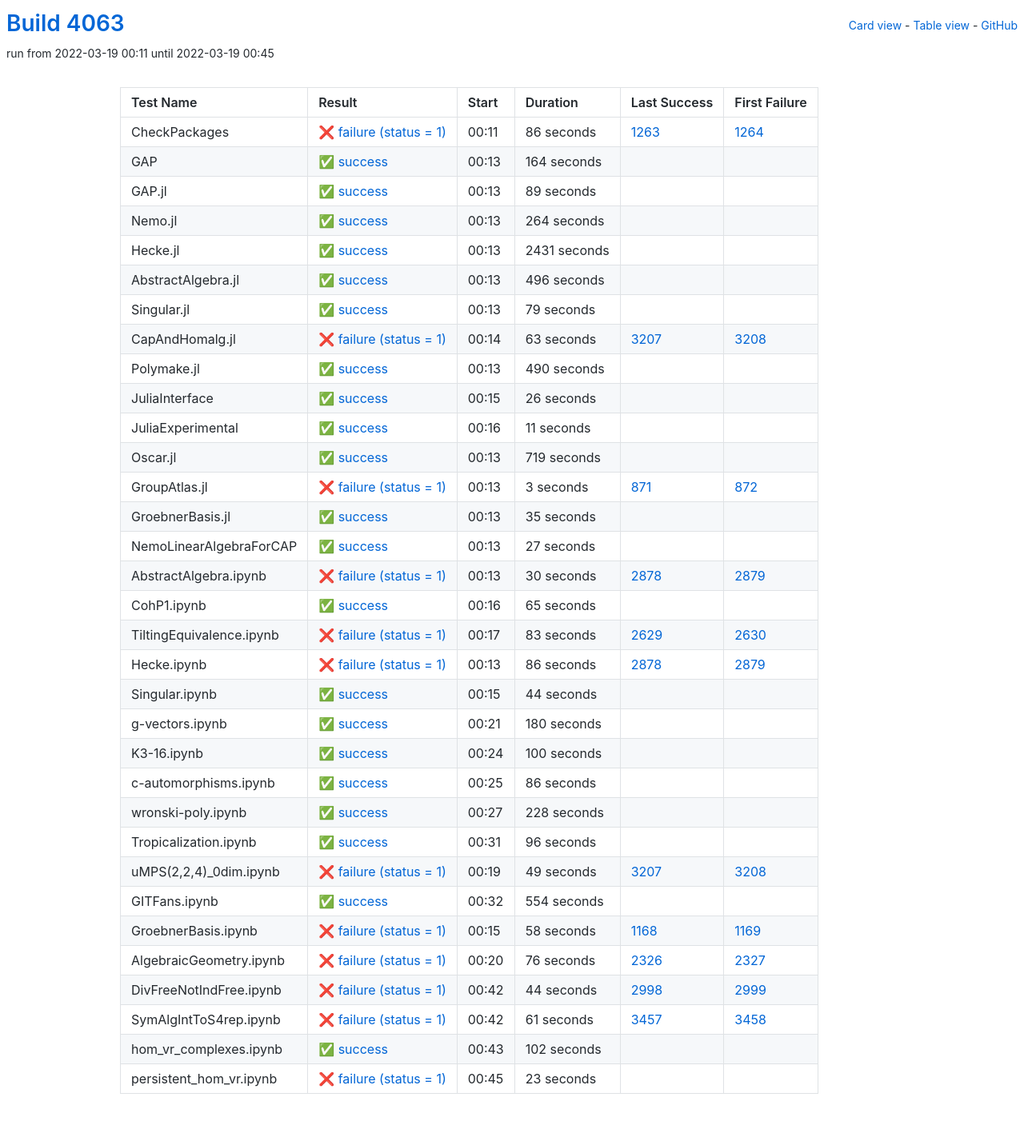
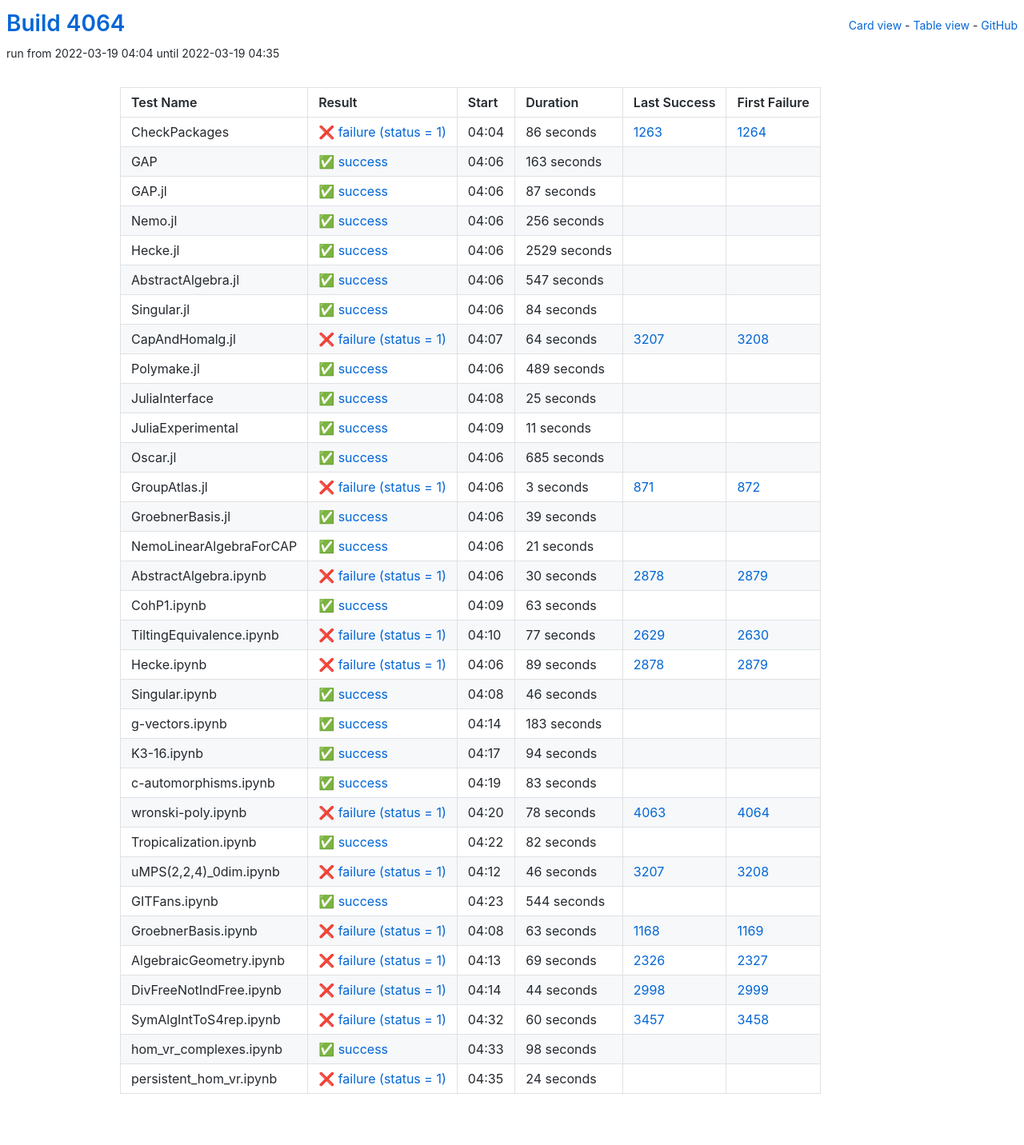
Before and after one commit to oscar-system/oscar-ci-status-stable, a Jekyll site: the page built from table.html, in a window 1280 px wide. Shown: the whole page at 80% size. Built offline with Jekyll 4.4.1, drawn with Linux system fonts in a browser that asks for light colours.

Commit message:
Build #4064

```diff
--- a/_data/ci.yml
+++ b/_data/ci.yml
@@ -1,6 +1,6 @@
 ---
-build: 4063
-build_url: https://oscarci.mathematik.uni-kl.de/job/oscar-stable/4063/
+build: 4064
+build_url: https://oscarci.mathematik.uni-kl.de/job/oscar-stable/4064/
 job: oscar-stable
 organization: oscar-system
 repo: oscar-ci-status-stable
@@ -8,8 +8,8 @@ repourl: https://github.com/oscar-system/oscar-ci-status-stable
 tests:
 - name: CheckPackages
   id: checkpackages
-  log: https://oscarci.mathematik.uni-kl.de/job/oscar-stable/4063/artifact/logs/build-4063/CheckPackages.log
-  start: 2022-03-19 00:11
+  log: https://oscarci.mathematik.uni-kl.de/job/oscar-stable/4064/artifact/logs/build-4064/CheckPackages.log
+  start: 2022-03-19 04:04
   success: false
   exitcode: 1
   status: failure
@@ -20,116 +20,116 @@ tests:
   first_failure_url: https://oscarci.mathematik.uni-kl.de/job/oscar-stable/1264/
 - name: GAP
   id: gap
-  log: https://oscarci.mathematik.uni-kl.de/job/oscar-stable/4063/artifact/logs/build-4063/GAP.log
-  start: 2022-03-19 00:13
+  log: https://oscarci.mathematik.uni-kl.de/job/oscar-stable/4064/artifact/logs/build-4064/GAP.log
+  start: 2022-03-19 04:06
   success: true
   exitcode: 0
   status: success
-  duration: 164
+  duration: 163
   last_success: false
   last_success_url:
   first_failure: false
   first_failure_url:
 - name: GAP.jl
   id: gap-jl
-  log: https://oscarci.mathematik.uni-kl.de/job/oscar-stable/4063/artifact/logs/build-4063/GAP.jl.log
-  start: 2022-03-19 00:13
+  log: https://oscarci.mathematik.uni-kl.de/job/oscar-stable/4064/artifact/logs/build-4064/GAP.jl.log
+  start: 2022-03-19 04:06
   success: true
   exitcode: 0
   status: success
-  duration: 89
+  duration: 87
   last_success: false
   last_success_url:
   first_failure: false
   first_failure_url:
 - name: Nemo.jl
   id: nemo-jl
-  log: https://oscarci.mathematik.uni-kl.de/job/oscar-stable/4063/artifact/logs/build-4063/Nemo.jl.log
-  start: 2022-03-19 00:13
+  log: https://oscarci.mathematik.uni-kl.de/job/oscar-stable/4064/artifact/logs/build-4064/Nemo.jl.log
+  start: 2022-03-19 04:06
   success: true
   exitcode: 0
   status: success
-  duration: 264
+  duration: 256
   last_success: false
   last_success_url:
   first_failure: false
   first_failure_url:
 - name: Hecke.jl
   id: hecke-jl
-  log: https://oscarci.mathematik.uni-kl.de/job/oscar-stable/4063/artifact/logs/build-4063/Hecke.jl.log
-  start: 2022-03-19 00:13
+  log: https://oscarci.mathematik.uni-kl.de/job/oscar-stable/4064/artifact/logs/build-4064/Hecke.jl.log
+  start: 2022-03-19 04:06
   success: true
   exitcode: 0
   status: success
-  duration: 2431
+  duration: 2529
   last_success: false
   last_success_url:
   first_failure: false
   first_failure_url:
 - name: AbstractAlgebra.jl
   id: abstractalgebra-jl
-  log: https://oscarci.mathematik.uni-kl.de/job/oscar-stable/4063/artifact/logs/build-4063/AbstractAlgebra.jl.log
-  start: 2022-03-19 00:13
+  log: https://oscarci.mathematik.uni-kl.de/job/oscar-stable/4064/artifact/logs/build-4064/AbstractAlgebra.jl.log
+  start: 2022-03-19 04:06
   success: true
   exitcode: 0
   status: success
-  duration: 496
+  duration: 547
   last_success: false
   last_success_url:
   first_failure: false
   first_failure_url:
 - name: Singular.jl
   id: singular-jl
-  log: https://oscarci.mathematik.uni-kl.de/job/oscar-stable/4063/artifact/logs/build-4063/Singular.jl.log
-  start: 2022-03-19 00:13
+  log: https://oscarci.mathematik.uni-kl.de/job/oscar-stable/4064/artifact/logs/build-4064/Singular.jl.log
+  start: 2022-03-19 04:06
   success: true
   exitcode: 0
   status: success
-  duration: 79
+  duration: 84
   last_success: false
   last_success_url:
   first_failure: false
   first_failure_url:
 - name: CapAndHomalg.jl
   id: capandhomalg-jl
-  log: https://oscarci.mathematik.uni-kl.de/job/oscar-stable/4063/artifact/logs/build-4063/CapAndHomalg.jl.log
-  start: 2022-03-19 00:14
+  log: https://oscarci.mathematik.uni-kl.de/job/oscar-stable/4064/artifact/logs/build-4064/CapAndHomalg.jl.log
+  start: 2022-03-19 04:07
   success: false
   exitcode: 1
   status: failure
-  duration: 63
+  duration: 64
   last_success: 3207
   last_success_url: https://oscarci.mathematik.uni-kl.de/job/oscar-stable/3207/
   first_failure: 3208
   first_failure_url: https://oscarci.mathematik.uni-kl.de/job/oscar-stable/3208/
 - name: Polymake.jl
   id: polymake-jl
-  log: https://oscarci.mathematik.uni-kl.de/job/oscar-stable/4063/artifact/logs/build-4063/Polymake.jl.log
-  start: 2022-03-19 00:13
+  log: https://oscarci.mathematik.uni-kl.de/job/oscar-stable/4064/artifact/logs/build-4064/Polymake.jl.log
+  start: 2022-03-19 04:06
   success: true
   exitcode: 0
   status: success
-  duration: 490
+  duration: 489
   last_success: false
   last_success_url:
   first_failure: false
   first_failure_url:
 - name: JuliaInterface
   id: juliainterface
-  log: https://oscarci.mathematik.uni-kl.de/job/oscar-stable/4063/artifact/logs/build-4063/JuliaInterface.log
-  start: 2022-03-19 00:15
+  log: https://oscarci.mathematik.uni-kl.de/job/oscar-stable/4064/artifact/logs/build-4064/JuliaInterface.log
+  start: 2022-03-19 04:08
   success: true
   exitcode: 0
   status: success
-  duration: 26
+  duration: 25
   last_success: false
   last_success_url:
   first_failure: false
   first_failure_url:
 - name: JuliaExperimental
   id: juliaexperimental
-  log: https://oscarci.mathematik.uni-kl.de/job/oscar-stable/4063/artifact/logs/build-4063/JuliaExperimental.log
-  start: 2022-03-19 00:16
+  log: https://oscarci.mathematik.uni-kl.de/job/oscar-stable/4064/artifact/logs/build-4064/JuliaExperimental.log
+  start: 2022-03-19 04:09
   success: true
   exitcode: 0
   status: success
@@ -140,20 +140,20 @@ tests:
   first_failure_url:
 - name: Oscar.jl
   id: oscar-jl
-  log: https://oscarci.mathematik.uni-kl.de/job/oscar-stable/4063/artifact/logs/build-4063/Oscar.jl.log
-  start: 2022-03-19 00:13
+  log: https://oscarci.mathematik.uni-kl.de/job/oscar-stable/4064/artifact/logs/build-4064/Oscar.jl.log
+  start: 2022-03-19 04:06
   success: true
   exitcode: 0
   status: success
-  duration: 719
+  duration: 685
   last_success: false
   last_success_url:
   first_failure: false
   first_failure_url:
 - name: GroupAtlas.jl
   id: groupatlas-jl
-  log: https://oscarci.mathematik.uni-kl.de/job/oscar-stable/4063/artifact/logs/build-4063/GroupAtlas.jl.log
-  start: 2022-03-19 00:13
+  log: https://oscarci.mathematik.uni-kl.de/job/oscar-stable/4064/artifact/logs/build-4064/GroupAtlas.jl.log
+  start: 2022-03-19 04:06
   success: false
   exitcode: 1
   status: failure
@@ -164,32 +164,32 @@ tests:
   first_failure_url: https://oscarci.mathematik.uni-kl.de/job/oscar-stable/872/
 - name: GroebnerBasis.jl
   id: groebnerbasis-jl
-  log: https://oscarci.mathematik.uni-kl.de/job/oscar-stable/4063/artifact/logs/build-4063/GroebnerBasis.jl.log
-  start: 2022-03-19 00:13
+  log: https://oscarci.mathematik.uni-kl.de/job/oscar-stable/4064/artifact/logs/build-4064/GroebnerBasis.jl.log
+  start: 2022-03-19 04:06
   success: true
   exitcode: 0
   status: success
-  duration: 35
+  duration: 39
   last_success: false
   last_success_url:
   first_failure: false
   first_failure_url:
 - name: NemoLinearAlgebraForCAP
   id: nemolinearalgebraforcap
-  log: https://oscarci.mathematik.uni-kl.de/job/oscar-stable/4063/artifact/logs/build-4063/NemoLinearAlgebraForCAP.log
-  start: 2022-03-19 00:13
+  log: https://oscarci.mathematik.uni-kl.de/job/oscar-stable/4064/artifact/logs/build-4064/NemoLinearAlgebraForCAP.log
+  start: 2022-03-19 04:06
   success: true
   exitcode: 0
   status: success
-  duration: 27
+  duration: 21
   last_success: false
   last_success_url:
   first_failure: false
   first_failure_url:
 - name: AbstractAlgebra.ipynb
   id: abstractalgebra-ipynb
-  log: https://oscarci.mathematik.uni-kl.de/job/oscar-stable/4063/artifact/logs/build-4063/AbstractAlgebra.ipynb.log
-  start: 2022-03-19 00:13
+  log: https://oscarci.mathematik.uni-kl.de/job/oscar-stable/4064/artifact/logs/build-4064/AbstractAlgebra.ipynb.log
+  start: 2022-03-19 04:06
   success: false
   exitcode: 1
   status: failure
@@ -200,164 +200,164 @@ tests:
   first_failure_url: https://oscarci.mathematik.uni-kl.de/job/oscar-stable/2879/
 - name: CohP1.ipynb
   id: cohp1-ipynb
-  log: https://oscarci.mathematik.uni-kl.de/job/oscar-stable/4063/artifact/logs/build-4063/CohP1.ipynb.log
-  start: 2022-03-19 00:16
+  log: https://oscarci.mathematik.uni-kl.de/job/oscar-stable/4064/artifact/logs/build-4064/CohP1.ipynb.log
+  start: 2022-03-19 04:09
   success: true
   exitcode: 0
   status: success
-  duration: 65
+  duration: 63
   last_success: false
   last_success_url:
   first_failure: false
   first_failure_url:
 - name: TiltingEquivalence.ipynb
   id: tiltingequivalence-ipynb
-  log: https://oscarci.mathematik.uni-kl.de/job/oscar-stable/4063/artifact/logs/build-4063/TiltingEquivalence.ipynb.log
-  start: 2022-03-19 00:17
+  log: https://oscarci.mathematik.uni-kl.de/job/oscar-stable/4064/artifact/logs/build-4064/TiltingEquivalence.ipynb.log
+  start: 2022-03-19 04:10
   success: false
   exitcode: 1
   status: failure
-  duration: 83
+  duration: 77
   last_success: 2629
   last_success_url: https://oscarci.mathematik.uni-kl.de/job/oscar-stable/2629/
   first_failure: 2630
   first_failure_url: https://oscarci.mathematik.uni-kl.de/job/oscar-stable/2630/
 - name: Hecke.ipynb
   id: hecke-ipynb
-  log: https://oscarci.mathematik.uni-kl.de/job/oscar-stable/4063/artifact/logs/build-4063/Hecke.ipynb.log
-  start: 2022-03-19 00:13
+  log: https://oscarci.mathematik.uni-kl.de/job/oscar-stable/4064/artifact/logs/build-4064/Hecke.ipynb.log
+  start: 2022-03-19 04:06
   success: false
   exitcode: 1
   status: failure
-  duration: 86
+  duration: 89
   last_success: 2878
   last_success_url: https://oscarci.mathematik.uni-kl.de/job/oscar-stable/2878/
   first_failure: 2879
   first_failure_url: https://oscarci.mathematik.uni-kl.de/job/oscar-stable/2879/
 - name: Singular.ipynb
   id: singular-ipynb
-  log: https://oscarci.mathematik.uni-kl.de/job/oscar-stable/4063/artifact/logs/build-4063/Singular.ipynb.log
-  start: 2022-03-19 00:15
+  log: https://oscarci.mathematik.uni-kl.de/job/oscar-stable/4064/artifact/logs/build-4064/Singular.ipynb.log
+  start: 2022-03-19 04:08
   success: true
   exitcode: 0
   status: success
-  duration: 44
+  duration: 46
   last_success: false
   last_success_url:
   first_failure: false
   first_failure_url:
 - name: g-vectors.ipynb
   id: g-vectors-ipynb
-  log: https://oscarci.mathematik.uni-kl.de/job/oscar-stable/4063/artifact/logs/build-4063/g-vectors.ipynb.log
-  start: 2022-03-19 00:21
+  log: https://oscarci.mathematik.uni-kl.de/job/oscar-stable/4064/artifact/logs/build-4064/g-vectors.ipynb.log
+  start: 2022-03-19 04:14
   success: true
   exitcode: 0
   status: success
-  duration: 180
+  duration: 183
   last_success: false
   last_success_url:
   first_failure: false
   first_failure_url:
 - name: K3-16.ipynb
   id: k3-16-ipynb
-  log: https://oscarci.mathematik.uni-kl.de/job/oscar-stable/4063/artifact/logs/build-4063/K3-16.ipynb.log
-  start: 2022-03-19 00:24
+  log: https://oscarci.mathematik.uni-kl.de/job/oscar-stable/4064/artifact/logs/build-4064/K3-16.ipynb.log
+  start: 2022-03-19 04:17
   success: true
   exitcode: 0
   status: success
-  duration: 100
+  duration: 94
   last_success: false
   last_success_url:
   first_failure: false
   first_failure_url:
 - name: c-automorphisms.ipynb
   id: c-automorphisms-ipynb
-  log: https://oscarci.mathematik.uni-kl.de/job/oscar-stable/4063/artifact/logs/build-4063/c-automorphisms.ipynb.log
-  start: 2022-03-19 00:25
+  log: https://oscarci.mathematik.uni-kl.de/job/oscar-stable/4064/artifact/logs/build-4064/c-automorphisms.ipynb.log
+  start: 2022-03-19 04:19
   success: true
   exitcode: 0
   status: success
-  duration: 86
+  duration: 83
   last_success: false
   last_success_url:
   first_failure: false
   first_failure_url:
 - name: wronski-poly.ipynb
   id: wronski-poly-ipynb
-  log: https://oscarci.mathematik.uni-kl.de/job/oscar-stable/4063/artifact/logs/build-4063/wronski-poly.ipynb.log
-  start: 2022-03-19 00:27
+  log: https://oscarci.mathematik.uni-kl.de/job/oscar-stable/4064/artifact/logs/build-4064/wronski-poly.ipynb.log
+  start: 2022-03-19 04:20
+  success: false
+  exitcode: 1
+  status: failure
+  duration: 78
+  last_success: 4063
+  last_success_url: https://oscarci.mathematik.uni-kl.de/job/oscar-stable/4063/
+  first_failure: 4064
+  first_failure_url: https://oscarci.mathematik.uni-kl.de/job/oscar-stable/4064/
+- name: Tropicalization.ipynb
+  id: tropicalization-ipynb
+  log: https://oscarci.mathematik.uni-kl.de/job/oscar-stable/4064/artifact/logs/build-4064/Tropicalization.ipynb.log
+  start: 2022-03-19 04:22
   success: true
   exitcode: 0
   status: success
-  duration: 228
-  last_success: false
-  last_success_url:
-  first_failure: false
-  first_failure_url:
-- name: Tropicalization.ipynb
-  id: tropicalization-ipynb
-  log: https://oscarci.mathematik.uni-kl.de/job/oscar-stable/4063/artifact/logs/build-4063/Tropicalization.ipynb.log
-  start: 2022-03-19 00:31
-  success: true
-  exitcode: 0
-  status: success
-  duration: 96
+  duration: 82
   last_success: false
   last_success_url:
   first_failure: false
   first_failure_url:
 - name: uMPS(2,2,4)_0dim.ipynb
   id: umps-2-2-4-0dim-ipynb
-  log: https://oscarci.mathematik.uni-kl.de/job/oscar-stable/4063/artifact/logs/build-4063/uMPS-2-2-4-_0dim.ipynb.log
-  start: 2022-03-19 00:19
+  log: https://oscarci.mathematik.uni-kl.de/job/oscar-stable/4064/artifact/logs/build-4064/uMPS-2-2-4-_0dim.ipynb.log
+  start: 2022-03-19 04:12
   success: false
   exitcode: 1
   status: failure
-  duration: 49
+  duration: 46
   last_success: 3207
   last_success_url: https://oscarci.mathematik.uni-kl.de/job/oscar-stable/3207/
   first_failure: 3208
   first_failure_url: https://oscarci.mathematik.uni-kl.de/job/oscar-stable/3208/
 - name: GITFans.ipynb
   id: gitfans-ipynb
-  log: https://oscarci.mathematik.uni-kl.de/job/oscar-stable/4063/artifact/logs/build-4063/GITFans.ipynb.log
-  start: 2022-03-19 00:32
+  log: https://oscarci.mathematik.uni-kl.de/job/oscar-stable/4064/artifact/logs/build-4064/GITFans.ipynb.log
+  start: 2022-03-19 04:23
   success: true
   exitcode: 0
   status: success
-  duration: 554
+  duration: 544
   last_success: false
   last_success_url:
   first_failure: false
   first_failure_url:
 - name: GroebnerBasis.ipynb
   id: groebnerbasis-ipynb
-  log: https://oscarci.mathematik.uni-kl.de/job/oscar-stable/4063/artifact/logs/build-4063/GroebnerBasis.ipynb.log
-  start: 2022-03-19 00:15
+  log: https://oscarci.mathematik.uni-kl.de/job/oscar-stable/4064/artifact/logs/build-4064/GroebnerBasis.ipynb.log
+  start: 2022-03-19 04:08
   success: false
   exitcode: 1
   status: failure
-  duration: 58
+  duration: 63
   last_success: 1168
   last_success_url: https://oscarci.mathematik.uni-kl.de/job/oscar-stable/1168/
   first_failure: 1169
   first_failure_url: https://oscarci.mathematik.uni-kl.de/job/oscar-stable/1169/
 - name: AlgebraicGeometry.ipynb
   id: algebraicgeometry-ipynb
-  log: https://oscarci.mathematik.uni-kl.de/job/oscar-stable/4063/artifact/logs/build-4063/AlgebraicGeometry.ipynb.log
-  start: 2022-03-19 00:20
+  log: https://oscarci.mathematik.uni-kl.de/job/oscar-stable/4064/artifact/logs/build-4064/AlgebraicGeometry.ipynb.log
+  start: 2022-03-19 04:13
   success: false
   exitcode: 1
   status: failure
-  duration: 76
+  duration: 69
   last_success: 2326
   last_success_url: https://oscarci.mathematik.uni-kl.de/job/oscar-stable/2326/
   first_failure: 2327
   first_failure_url: https://oscarci.mathematik.uni-kl.de/job/oscar-stable/2327/
 - name: DivFreeNotIndFree.ipynb
   id: divfreenotindfree-ipynb
-  log: https://oscarci.mathematik.uni-kl.de/job/oscar-stable/4063/artifact/logs/build-4063/DivFreeNotIndFree.ipynb.log
-  start: 2022-03-19 00:42
+  log: https://oscarci.mathematik.uni-kl.de/job/oscar-stable/4064/artifact/logs/build-4064/DivFreeNotIndFree.ipynb.log
+  start: 2022-03-19 04:14
   success: false
   exitcode: 1
   status: failure
@@ -368,36 +368,36 @@ tests:
   first_failure_url: https://oscarci.mathematik.uni-kl.de/job/oscar-stable/2999/
 - name: SymAlgIntToS4rep.ipynb
   id: symalginttos4rep-ipynb
-  log: https://oscarci.mathematik.uni-kl.de/job/oscar-stable/4063/artifact/logs/build-4063/SymAlgIntToS4rep.ipynb.log
-  start: 2022-03-19 00:42
+  log: https://oscarci.mathematik.uni-kl.de/job/oscar-stable/4064/artifact/logs/build-4064/SymAlgIntToS4rep.ipynb.log
+  start: 2022-03-19 04:32
   success: false
   exitcode: 1
   status: failure
-  duration: 61
+  duration: 60
   last_success: 3457
   last_success_url: https://oscarci.mathematik.uni-kl.de/job/oscar-stable/3457/
   first_failure: 3458
   first_failure_url: https://oscarci.mathematik.uni-kl.de/job/oscar-stable/3458/
 - name: hom_vr_complexes.ipynb
   id: hom-vr-complexes-ipynb
-  log: https://oscarci.mathematik.uni-kl.de/job/oscar-stable/4063/artifact/logs/build-4063/hom_vr_complexes.ipynb.log
-  start: 2022-03-19 00:43
+  log: https://oscarci.mathematik.uni-kl.de/job/oscar-stable/4064/artifact/logs/build-4064/hom_vr_complexes.ipynb.log
+  start: 2022-03-19 04:33
   success: true
   exitcode: 0
   status: success
-  duration: 102
+  duration: 98
   last_success: false
   last_success_url:
   first_failure: false
   first_failure_url:
 - name: persistent_hom_vr.ipynb
   id: persistent-hom-vr-ipynb
-  log: https://oscarci.mathematik.uni-kl.de/job/oscar-stable/4063/artifact/logs/build-4063/persistent_hom_vr.ipynb.log
-  start: 2022-03-19 00:45
+  log: https://oscarci.mathematik.uni-kl.de/job/oscar-stable/4064/artifact/logs/build-4064/persistent_hom_vr.ipynb.log
+  start: 2022-03-19 04:35
   success: false
   exitcode: 1
   status: failure
-  duration: 23
+  duration: 24
   last_success: false
   last_success_url:
   first_failure: false
```
Also changed, not shown: README.md.
